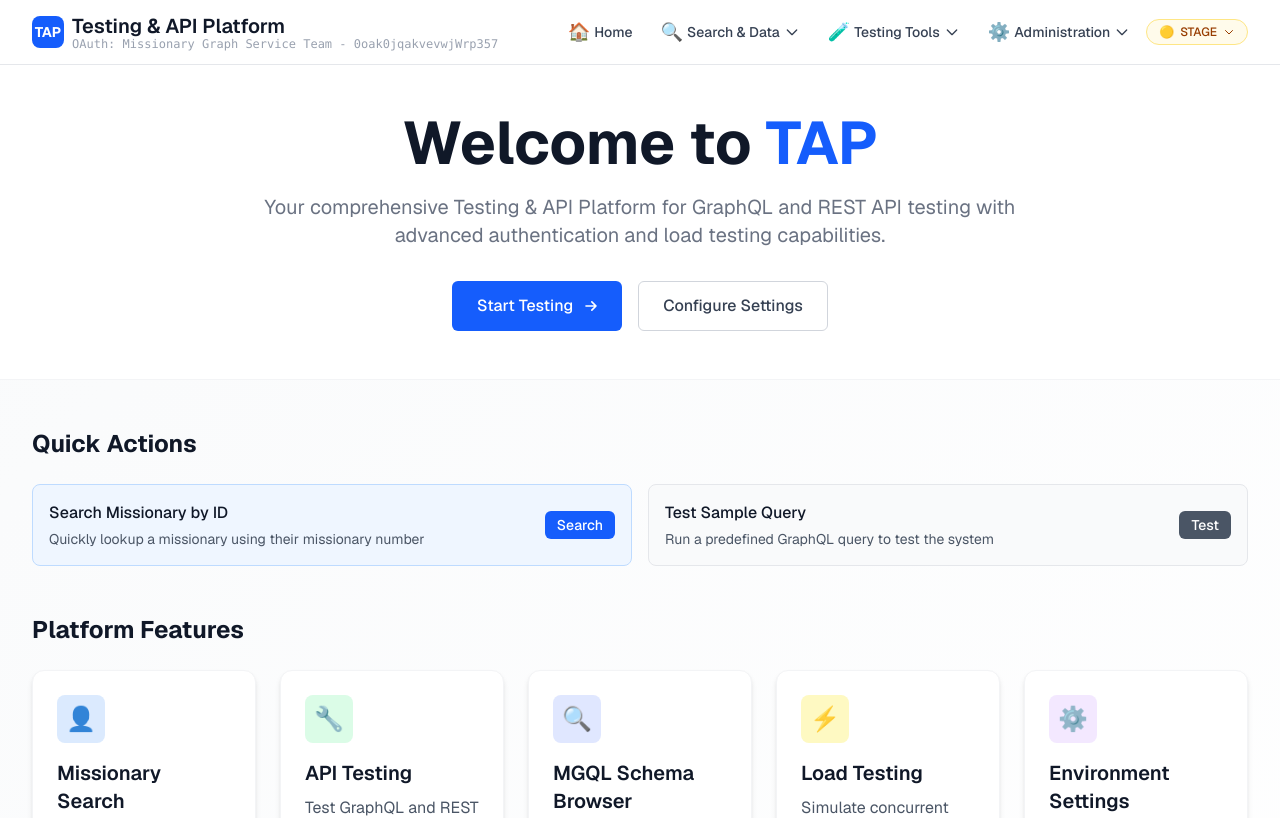
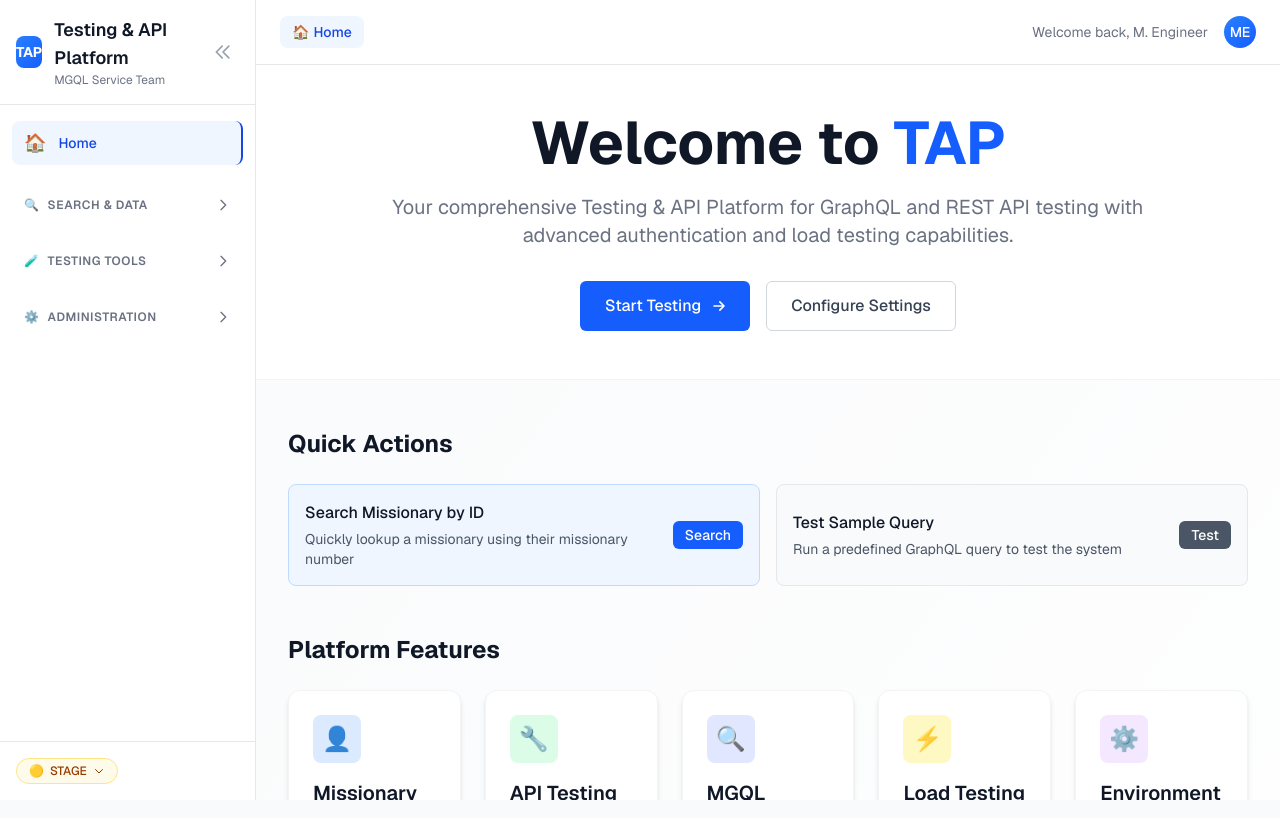
Before and after one commit to merrillse/tap-nextjs, a Next.js app: page / in a window 1280 px wide. Shown: the top 818 px of the page. Built offline with nearby package versions, Linux system fonts and the light colour scheme.

Commit message:
feat: Refactor Navigation component to accept children for improved layout structure

```diff
--- a/src/app/layout.tsx
+++ b/src/app/layout.tsx
@@ -30,8 +30,9 @@ export default function RootLayout({
         className={`${geistSans.variable} ${geistMono.variable} antialiased`}
       >
         <MuiThemeProvider>
-          <Navigation />
-          {children}
+          <Navigation>
+            {children}
+          </Navigation>
         </MuiThemeProvider>
       </body>
     </html>
--- a/src/components/Navigation.tsx
+++ b/src/components/Navigation.tsx
@@ -1,7 +1,8 @@
 'use client';
 
-import { useState, useRef, useEffect } from 'react';
+import { useState } from 'react';
 import Link from 'next/link';
+import { usePathname } from 'next/navigation';
 import EnvironmentIndicator from './EnvironmentIndicator';
 
 interface NavItem {
@@ -17,16 +18,29 @@ interface NavGroup {
   items: NavItem[];
 }
 
-export default function Navigation() {
-  const [isMenuOpen, setIsMenuOpen] = useState(false);
-  const [activeDropdown, setActiveDropdown] = useState<string | null>(null);
-  const dropdownRef = useRef<HTMLDivElement>(null);
+export default function Navigation({ children }: { children: React.ReactNode }) {
+  const [isSidebarCollapsed, setIsSidebarCollapsed] = useState(false);
+  const [activeGroup, setActiveGroup] = useState<string | null>(null);
+  const pathname = usePathname();
+
+  // Generate breadcrumbs from pathname
+  const generateBreadcrumbs = () => {
+    const paths = pathname.split('/').filter(Boolean);
+    const breadcrumbs = [{ name: 'Home', href: '/' }];
+
+    let currentPath = '';
+    paths.forEach((path) => {
+      currentPath += `/${path}`;
+      const name = path.split('-').map(word =>
+        word.charAt(0).toUpperCase() + word.slice(1)
+      ).join(' ');
+      breadcrumbs.push({ name, href: currentPath });
+    });
+
+    return breadcrumbs;
+  };
 
   // Navigation structure with logical groupings
-  const navItems: NavItem[] = [
-    { name: 'Home', href: '/', icon: '🏠' },
-  ];
-
   const navGroups: NavGroup[] = [
     {
       name: 'Search & Data',
@@ -57,177 +71,161 @@ export default function Navigation() {
     }
   ];
 
-  // Close dropdown when clicking outside
-  useEffect(() => {
-    function handleClickOutside(event: MouseEvent) {
-      if (dropdownRef.current && !dropdownRef.current.contains(event.target as Node)) {
-        setActiveDropdown(null);
-      }
-    }
+  const toggleGroup = (groupName: string) => {
+    setActiveGroup(activeGroup === groupName ? null : groupName);
+  };
 
-    document.addEventListener('mousedown', handleClickOutside);
-    return () => {
-      document.removeEventListener('mousedown', handleClickOutside);
-    };
-  }, []);
-
-  const toggleDropdown = (groupName: string) => {
-    setActiveDropdown(activeDropdown === groupName ? null : groupName);
+  const isActive = (href: string) => {
+    return pathname === href;
   };
 
   return (
-    <nav className="bg-white shadow-lg border-b border-gray-200">
-      <div className="max-w-7xl mx-auto px-4 sm:px-6 lg:px-8">
-        <div className="flex justify-between h-16">
-          <div className="flex items-center">
-            <Link href="/" className="flex items-center space-x-2">
-              <div className="w-8 h-8 bg-blue-600 rounded-lg flex items-center justify-center">
+    <div className="flex h-screen bg-gray-50">
+      {/* Left Sidebar */}
+      <div className={`${isSidebarCollapsed ? 'w-16' : 'w-64'} bg-white shadow-lg border-r border-gray-200 transition-all duration-300 flex flex-col`}>
+        {/* Sidebar Header */}
+        <div className="p-4 border-b border-gray-200 flex items-center justify-between">
+          {!isSidebarCollapsed && (
+            <div className="flex items-center space-x-3">
+              <div className="w-8 h-8 bg-gradient-to-br from-blue-500 to-blue-600 rounded-lg flex items-center justify-center">
                 <span className="text-white font-bold text-sm">TAP</span>
               </div>
-              <div className="flex flex-col">
-                <span className="text-xl font-semibold text-gray-900">
-                  Testing & API Platform
-                </span>
-                <span className="text-xs text-gray-400 -mt-1 font-mono">
-                  OAuth: Missionary Graph Service Team - 0oak0jqakvevwjWrp357
-                </span>
+              <div>
+                <h1 className="text-lg font-semibold text-gray-900">Testing & API Platform</h1>
+                <p className="text-xs text-gray-500">MGQL Service Team</p>
               </div>
+            </div>
+          )}
+          <button
+            onClick={() => setIsSidebarCollapsed(!isSidebarCollapsed)}
+            className="p-1.5 text-gray-400 hover:text-gray-600 hover:bg-gray-100 rounded-lg transition-colors duration-200"
+          >
+            <svg className={`w-5 h-5 transform transition-transform duration-300 ${isSidebarCollapsed ? 'rotate-180' : ''}`} fill="none" stroke="currentColor" viewBox="0 0 24 24">
+              <path strokeLinecap="round" strokeLinejoin="round" strokeWidth={2} d="M11 19l-7-7 7-7m8 14l-7-7 7-7" />
+            </svg>
+          </button>
+        </div>
+
+        {/* Navigation Groups */}
+        <div className="flex-1 overflow-y-auto py-4">
+          {/* Home Link */}
+          <div className="px-3 mb-6">
+            <Link
+              href="/"
+              className={`flex items-center space-x-3 px-3 py-2 rounded-lg text-sm font-medium transition-colors duration-200 ${
+                isActive('/') ? 'bg-blue-50 text-blue-700 border-r-2 border-blue-700' : 'text-gray-700 hover:bg-gray-100'
+              }`}
+            >
+              <span className="text-lg">🏠</span>
+              {!isSidebarCollapsed && <span>Home</span>}
             </Link>
           </div>
 
-          {/* Desktop Navigation */}
-          <div className="hidden md:flex items-center space-x-1" ref={dropdownRef}>
-            {/* Single nav items */}
-            {navItems.map((item) => (
-              <Link
-                key={item.name}
-                href={item.href}
-                className="flex items-center space-x-1 text-gray-700 hover:text-blue-600 px-3 py-2 rounded-md text-sm font-medium transition-colors duration-200"
+          {/* Navigation Groups */}
+          {navGroups.map((group) => (
+            <div key={group.name} className="mb-6">
+              {!isSidebarCollapsed && (
+                <button
+                  onClick={() => toggleGroup(group.name)}
+                  className="w-full flex items-center justify-between px-6 py-2 text-xs font-semibold text-gray-500 uppercase tracking-wider hover:text-gray-700 transition-colors duration-200"
                 >
-                <span className="text-lg">{item.icon}</span>
-                <span>{item.name}</span>
-              </Link>
-            ))}
-
-            {/* Dropdown groups */}
-            {navGroups.map((group) => (
-              <div key={group.name} className="relative">
-                <button
-                  onClick={() => toggleDropdown(group.name)}
-                  className="flex items-center space-x-1 text-gray-700 hover:text-blue-600 px-3 py-2 rounded-md text-sm font-medium transition-colors duration-200"
-                >
-                  <span className="text-lg">{group.icon}</span>
+                  <div className="flex items-center space-x-2">
+                    <span>{group.icon}</span>
                     <span>{group.name}</span>
+                  </div>
                   <svg
-                    className={`w-4 h-4 transition-transform duration-200 ${activeDropdown === group.name ? 'rotate-180' : ''}`}
+                    className={`w-4 h-4 transition-transform duration-200 ${activeGroup === group.name ? 'rotate-90' : ''}`}
                     fill="none"
                     stroke="currentColor"
                     viewBox="0 0 24 24"
                   >
-                    <path strokeLinecap="round" strokeLinejoin="round" strokeWidth={2} d="M19 9l-7 7-7-7" />
+                    <path strokeLinecap="round" strokeLinejoin="round" strokeWidth={2} d="M9 5l7 7-7 7" />
                   </svg>
                 </button>
+              )}
 
-                {/* Dropdown menu */}
-                {activeDropdown === group.name && (
-                  <div className="absolute top-full left-0 mt-1 w-80 bg-white rounded-lg shadow-lg border border-gray-200 py-2 z-50">
+              <div className={`space-y-1 px-3 ${!isSidebarCollapsed && activeGroup !== group.name ? 'hidden' : ''}`}>
                 {group.items.map((item) => (
                   <Link
                     key={item.name}
                     href={item.href}
-                        onClick={() => setActiveDropdown(null)}
-                        className="flex items-start space-x-3 px-4 py-3 hover:bg-gray-50 transition-colors duration-200"
+                    className={`flex items-center space-x-3 px-3 py-2 rounded-lg text-sm font-medium transition-colors duration-200 group ${
+                      isActive(item.href)
+                        ? 'bg-blue-50 text-blue-700 border-r-2 border-blue-700'
+                        : 'text-gray-700 hover:bg-gray-100'
+                    }`}
+                    title={isSidebarCollapsed ? item.name : ''}
                   >
-                        <span className="text-lg mt-0.5">{item.icon}</span>
+                    <span className="text-lg">{item.icon}</span>
+                    {!isSidebarCollapsed && (
                       <div className="flex-1">
-                          <div className="text-sm font-medium text-gray-900">{item.name}</div>
+                        <div>{item.name}</div>
                         {item.description && (
-                            <div className="text-xs text-gray-500 mt-1">{item.description}</div>
+                          <div className="text-xs text-gray-500 group-hover:text-gray-600">{item.description}</div>
                         )}
                       </div>
+                    )}
                   </Link>
                 ))}
               </div>
+            </div>
+          ))}
+        </div>
+
+        {/* Sidebar Footer */}
+        {!isSidebarCollapsed && (
+          <div className="p-4 border-t border-gray-200">
+            <EnvironmentIndicator />
+          </div>
+        )}
+      </div>
+
+      {/* Main Content Area */}
+      <div className="flex-1 flex flex-col overflow-hidden">
+        {/* Top Header */}
+        <header className="bg-white shadow-sm border-b border-gray-200 px-6 py-4">
+          <div className="flex items-center justify-between">
+            {/* Beautiful Breadcrumbs */}
+            <nav className="flex items-center space-x-2">
+              {generateBreadcrumbs().map((crumb, index, array) => (
+                <div key={crumb.href} className="flex items-center space-x-2">
+                  <Link
+                    href={crumb.href}
+                    className={`px-3 py-1.5 rounded-lg text-sm font-medium transition-all duration-200 ${
+                      index === array.length - 1
+                        ? 'bg-blue-50 text-blue-700 cursor-default'
+                        : 'text-gray-600 hover:text-blue-600 hover:bg-gray-50'
+                    }`}
+                  >
+                    {index === 0 && <span className="mr-1">🏠</span>}
+                    {crumb.name}
+                  </Link>
+                  {index < array.length - 1 && (
+                    <svg className="w-4 h-4 text-gray-400" fill="none" stroke="currentColor" viewBox="0 0 24 24">
+                      <path strokeLinecap="round" strokeLinejoin="round" strokeWidth={2} d="M9 5l7 7-7 7" />
+                    </svg>
                   )}
                 </div>
               ))}
+            </nav>
 
-            <EnvironmentIndicator />
+            {/* Header Actions */}
+            <div className="flex items-center space-x-4">
+              <div className="text-sm text-gray-500">
+                Welcome back, M. Engineer
               </div>
-
-          {/* Mobile menu button and environment indicator */}
-          <div className="md:hidden flex items-center space-x-3">
-            <EnvironmentIndicator />
-            <button
-              onClick={() => setIsMenuOpen(!isMenuOpen)}
-              className="text-gray-500 hover:text-gray-700 focus:outline-none focus:text-gray-700 p-2"
-            >
-              <svg className="h-6 w-6" fill="none" viewBox="0 0 24 24" stroke="currentColor">
-                {isMenuOpen ? (
-                  <path
-                    strokeLinecap="round"
-                    strokeLinejoin="round"
-                    strokeWidth={2}
-                    d="M6 18L18 6M6 6l12 12"
-                  />
-                ) : (
-                  <path
-                    strokeLinecap="round"
-                    strokeLinejoin="round"
-                    strokeWidth={2}
-                    d="M4 6h16M4 12h16M4 18h16"
-                  />
-                )}
-              </svg>
-            </button>
+              <div className="w-8 h-8 bg-gradient-to-br from-blue-500 to-blue-600 rounded-full flex items-center justify-center">
+                <span className="text-white text-sm font-medium">ME</span>
               </div>
             </div>
           </div>
+        </header>
 
-      {/* Mobile Navigation */}
-      {isMenuOpen && (
-        <div className="md:hidden">
-          <div className="px-2 pt-2 pb-3 space-y-1 sm:px-3 bg-white border-t border-gray-200">
-            {/* Single nav items */}
-            {navItems.map((item) => (
-              <Link
-                key={item.name}
-                href={item.href}
-                className="flex items-center space-x-2 text-gray-700 hover:text-blue-600 hover:bg-gray-50 block px-3 py-2 rounded-md text-base font-medium"
-                onClick={() => setIsMenuOpen(false)}
-              >
-                <span className="text-lg">{item.icon}</span>
-                <span>{item.name}</span>
-              </Link>
-            ))}
-
-            {/* Mobile group sections */}
-            {navGroups.map((group) => (
-              <div key={group.name}>
-                <div className="px-3 py-2 text-xs font-semibold text-gray-500 uppercase tracking-wider">
-                  {group.icon} {group.name}
-                </div>
-                {group.items.map((item) => (
-                  <Link
-                    key={item.name}
-                    href={item.href}
-                    className="flex items-center space-x-2 text-gray-700 hover:text-blue-600 hover:bg-gray-50 block px-6 py-2 rounded-md text-base font-medium"
-                    onClick={() => setIsMenuOpen(false)}
-                  >
-                    <span className="text-lg">{item.icon}</span>
-                    <div>
-                      <div>{item.name}</div>
-                      {item.description && (
-                        <div className="text-xs text-gray-500">{item.description}</div>
-                      )}
-                    </div>
-                  </Link>
-                ))}
-              </div>
-            ))}
+        {/* Page Content */}
+        <main className="flex-1 overflow-auto">
+          {children}
+        </main>
       </div>
     </div>
-      )}
-    </nav>
   );
 }
```
Lines whose indentation alone changed are shown as unchanged.
